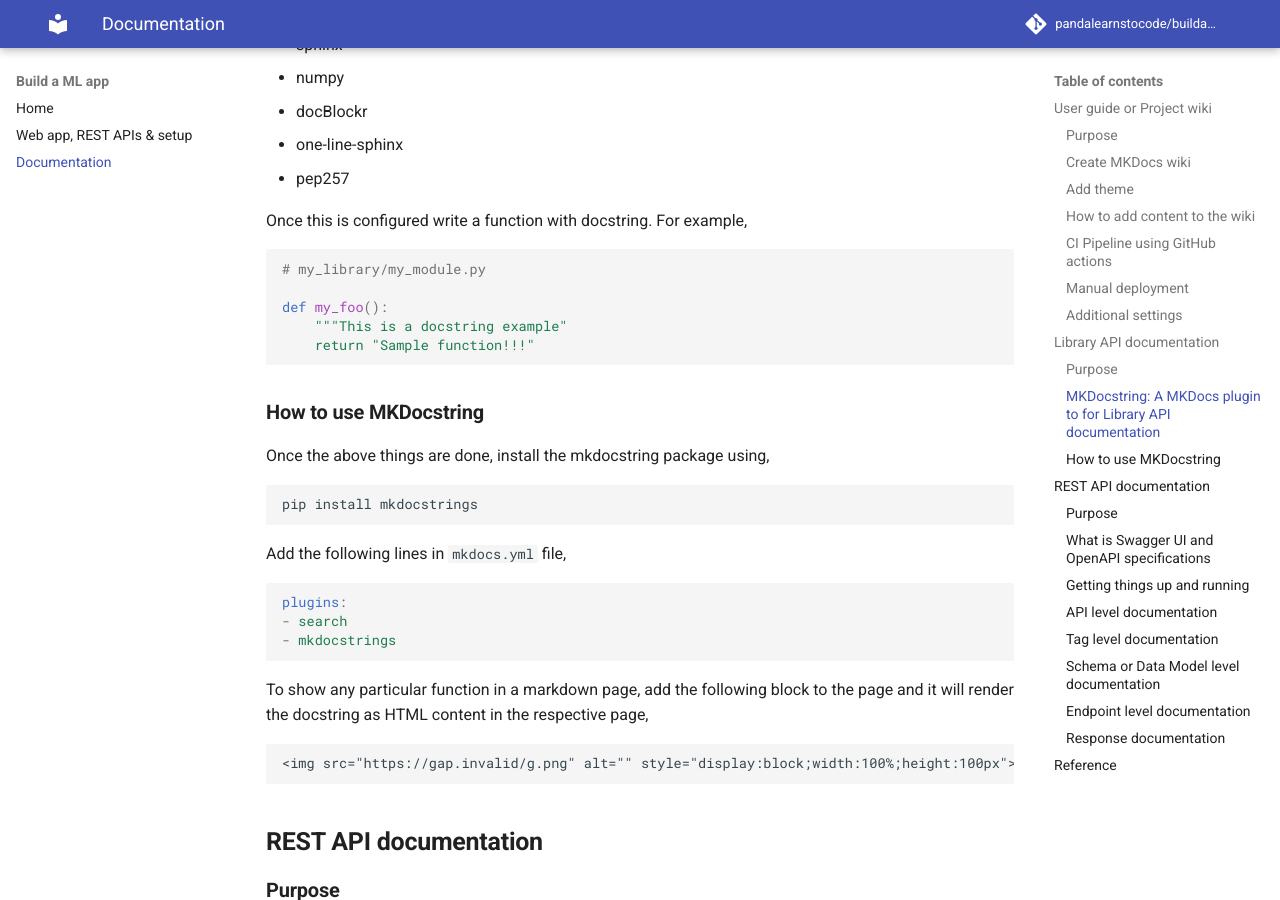
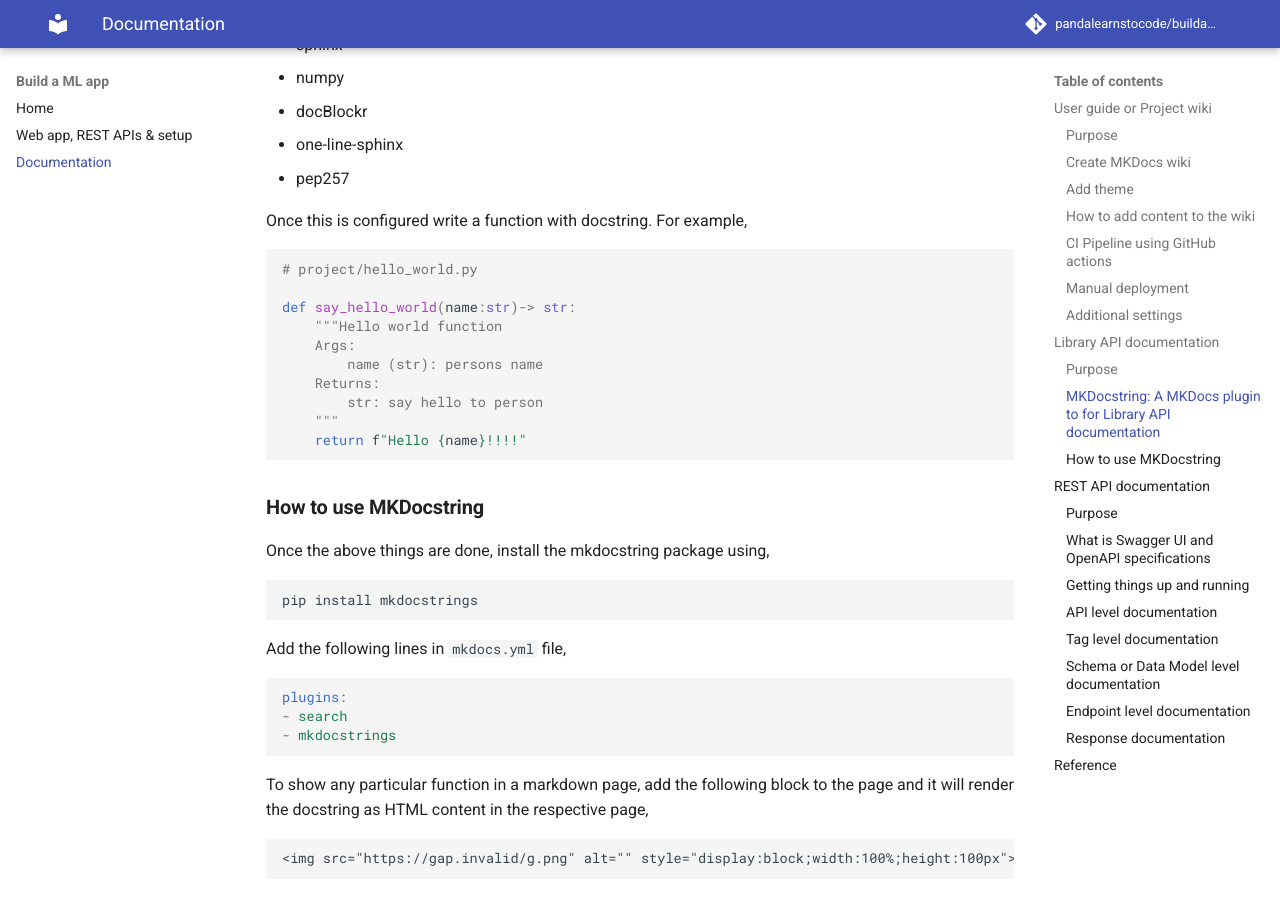
Before and after one commit to pandalearnstocode/buildamlapp, an MkDocs documentation site: the page built from docs/02_documentation.md, in a window 1280 px wide and 900 px high, scrolled down 3306 px. Built offline with MkDocs 1.6.1 and Material for MkDocs 9.7.7, drawn with Linux system fonts in a browser that asks for light colours; comment, search, counter and statistics services are not loaded.

Commit message:
Update 02_documentation.md

````diff
--- a/docs/02_documentation.md
+++ b/docs/02_documentation.md
@@ -146,11 +146,16 @@ Once this is configured write a function with docstring. For example,
 
 
 ```python
-# my_library/my_module.py
+# project/hello_world.py
 
-def my_foo():
-    """This is a docstring example"
-    return "Sample function!!!"
+def say_hello_world(name:str)-> str:
+    """Hello world function
+    Args:
+        name (str): persons name
+    Returns:
+        str: say hello to person
+    """
+    return f"Hello {name}!!!!"
 ```
 
 ### __How to use MKDocstring__
@@ -172,7 +177,7 @@ plugins:
 To show any particular function in a markdown page, add the following block to the page and it will render the docstring as HTML content in the respective page,
 
 ```
-::: my_library.my_module.my_foo
+::: project.hello_world.say_hello_world
 ```
 
 ## __REST API documentation__
````
